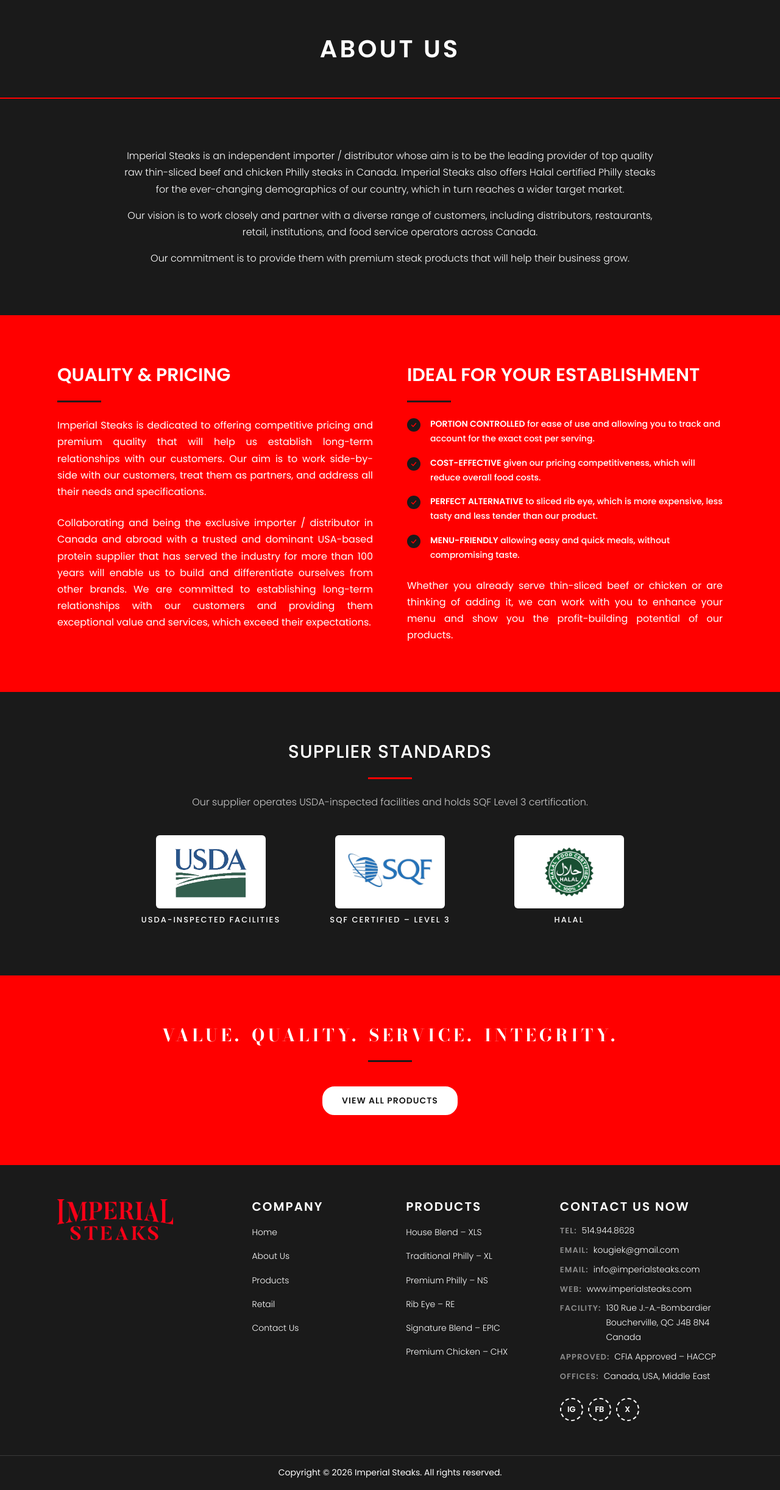
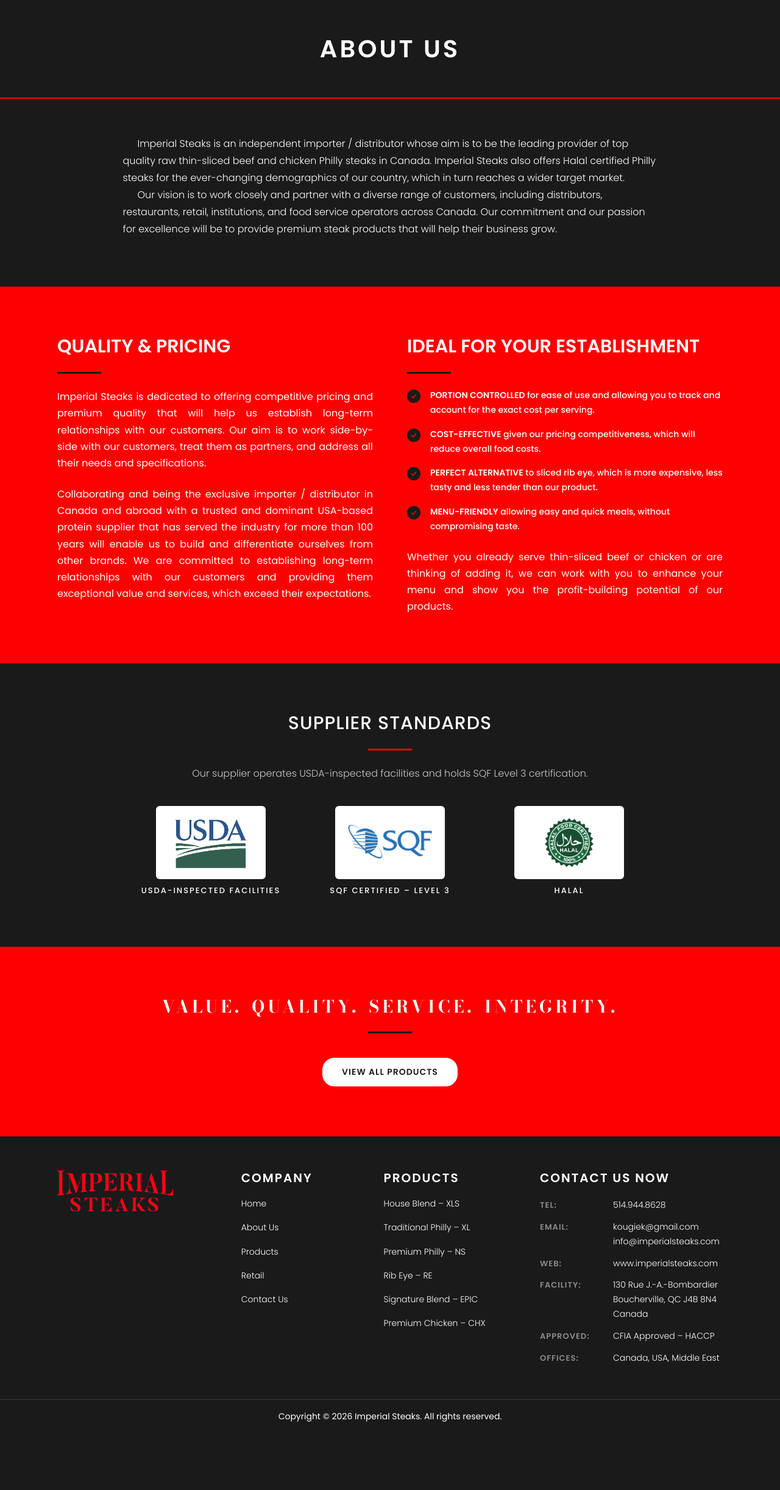
Before and after one commit to developerrightclixs/imperial-steaks, a PHP site: page /about.html in a window 1280 px wide. Shown: the part 101-2545 px from the top of the page at 61% size. After the commit the page ends 2433 px from the top, so only its background shows below. Run offline with PHP 8.4, Linux system fonts and the light colour scheme.

Commit message:
Match About intro and footer contact list to client screenshots
Co-Authored-By: Claude Opus 5.5 <noreply@anthropic.com>

```diff
--- a/about.html
+++ b/about.html
@@ -86,22 +86,23 @@
        a first-line indent; the indent is gone, since it has nothing to key off
        once the lines are centred.
        Client revision (Nov 6): the centred block is about 3% wider.
+       Client revision (Nov 6, later): matched to the client's screenshot - two
+       left-aligned paragraphs, first-line indent, no gap between them, and the
+       commitment sentence reworded and folded into the vision paragraph.
        ===================================================================== -->
-  <section class="section imperial-intro" aria-labelledby="about-intro-heading">
+  <section class="section imperial-intro imperial-intro--about" aria-labelledby="about-intro-heading">
     <div class="container container--narrow imperial-intro__column">
       <h2 class="sr-only" id="about-intro-heading">About Imperial Steaks</h2>
 
-      <p class="imperial-intro__text text-center" data-reveal="up">Imperial Steaks is an independent
-        importer / distributor whose aim is to be the leading provider of top quality raw thin-sliced beef and chicken
-        Philly steaks in Canada. Imperial Steaks also offers Halal certified Philly steaks for the ever-changing
-        demographics of our country, which in turn reaches a wider target market.</p>
+      <p class="imperial-intro__text" data-reveal="up">Imperial Steaks is an independent importer / distributor whose
+        aim is to be the leading provider of top quality raw thin-sliced beef and chicken Philly steaks in Canada.
+        Imperial Steaks also offers Halal certified Philly steaks for the ever-changing demographics of our country,
+        which in turn reaches a wider target market.</p>
 
-      <p class="imperial-intro__text text-center" data-reveal="up">Our vision is to work closely and
-        partner with a diverse range of customers, including distributors, restaurants, retail, institutions, and food
-        service operators across Canada.</p>
-
-      <p class="imperial-intro__text text-center" data-reveal="up">Our commitment is to provide them with
-        premium steak products that will help their business grow.</p>
+      <p class="imperial-intro__text" data-reveal="up">Our vision is to work closely and partner with a diverse range
+        of customers, including distributors, restaurants, retail, institutions, and food service operators across
+        Canada. Our commitment and our passion for excellence will be to provide premium steak products that will
+        help their business grow.</p>
     </div>
   </section>
 
@@ -297,11 +298,10 @@
           </li>
           <li class="imperial-footer__contact-item">
             <span class="imperial-footer__contact-label">Email:</span>
-            <a href="mailto:kougiek@gmail.com">kougiek@gmail.com</a>
-          </li>
-          <li class="imperial-footer__contact-item">
-            <span class="imperial-footer__contact-label">Email:</span>
-            <a href="mailto:info@imperialsteaks.com">info@imperialsteaks.com</a>
+            <span class="imperial-footer__values">
+              <a href="mailto:kougiek@gmail.com">kougiek@gmail.com</a>
+              <a href="mailto:info@imperialsteaks.com">info@imperialsteaks.com</a>
+            </span>
           </li>
           <li class="imperial-footer__contact-item">
             <span class="imperial-footer__contact-label">Web:</span>
@@ -320,12 +320,6 @@
             <span>Canada, USA, Middle East</span>
           </li>
         </ul>
-
-        <div class="imperial-social" role="list" aria-label="Social profiles (coming soon)">
-          <span class="imperial-social__item" role="listitem">IG</span>
-          <span class="imperial-social__item" role="listitem">FB</span>
-          <span class="imperial-social__item" role="listitem">X</span>
-        </div>
       </div>
 
     </div>
--- a/assets/css/components.css
+++ b/assets/css/components.css
@@ -430,8 +430,17 @@
 /* Client, Nov 3: "Premium Philly Steaks" paragraphs open with a first-line indent. */
 .imperial-intro__text--indent { text-indent: 2em; }
 
-/* Client, Nov 6: the centred About intro runs about 3% wider than --narrow. */
+/* Client, Nov 6: the About intro runs about 3% wider than --narrow. Left-aligned
+   with a first-line indent and no gap, so the paragraphs read as one block. */
 .container.imperial-intro__column { max-width: 925px; }
+
+.imperial-intro--about { padding-top: calc(var(--is-section-y) * 0.75); }
+
+.imperial-intro__column .imperial-intro__text {
+  margin-bottom: 0;
+  line-height: 1.75;
+  text-indent: 1.5em;
+}
 
 .imperial-intro__image { border-radius: var(--is-radius-media); }
 
@@ -1009,7 +1018,8 @@
 
 .imperial-footer__grid {
   display: grid;
-  grid-template-columns: 1.3fr 1fr 1fr 1.2fr;
+  /* The contact column is fixed so its longest value stays on one line. */
+  grid-template-columns: 1.2fr 0.9fr 1fr 300px;
   gap: var(--is-gap-grid);
 }
 
@@ -1052,11 +1062,16 @@
 /* wp_nav_menu() renders <li> children; keep the same rhythm as the prototype. */
 .imperial-footer__list li { margin-bottom: 6px; }
 
-.imperial-footer__contact { display: grid; gap: var(--is-space-xs); }
+.imperial-footer__contact {
+  display: grid;
+  gap: 12px;
+  margin-top: 21px;
+}
 
+/* Labels in one column, values in the next. */
 .imperial-footer__contact-item {
-  display: flex;
-  gap: var(--is-space-xs);
+  display: grid;
+  grid-template-columns: 120px 1fr;
   align-items: baseline;
   color: var(--is-white);
   font-size: var(--is-size-small);
@@ -1064,38 +1079,18 @@
 
 .imperial-footer__contact-item a { color: var(--is-white); }
 
+/* Several values under one label, such as the two email addresses. */
+.imperial-footer__values { display: grid; }
+
 /* Each address row stays on one line; the street used to break at its hyphens. */
 .imperial-footer__address { white-space: nowrap; }
 
 .imperial-footer__contact-label {
-  flex: 0 0 auto;
   color: var(--is-grey-muted);
   font-size: var(--is-size-eyebrow);
   font-weight: 600;
   letter-spacing: 1px;
   text-transform: uppercase;
-}
-
-/* Social row: non-interactive until the client supplies profile URLs. */
-.imperial-social {
-  display: flex;
-  gap: var(--is-space-xs);
-  margin-top: var(--is-space-md);
-}
-
-.imperial-social__item {
-  display: flex;
-  align-items: center;
-  justify-content: center;
-  width: 38px;
-  height: 38px;
-  background-color: transparent;
-  border: 2px dashed var(--is-white);
-  border-radius: 50%;
-  color: var(--is-white);
-  font-size: var(--is-size-eyebrow);
-  font-weight: 600;
-  letter-spacing: 0;
 }
 
 .imperial-footer__bottom {
@@ -1152,6 +1147,9 @@
 
   .imperial-footer__grid { grid-template-columns: 1fr; }
 
+  /* 120px would push the values past the edge of a 320px phone. */
+  .imperial-footer__contact-item { grid-template-columns: 90px 1fr; }
+
   .imperial-product-row { padding-block: var(--is-space-lg); }
 
   .imperial-products__scroller { grid-auto-columns: minmax(240px, 1fr); }
```
Also changed, not shown: contact.html (+4 -11 lines), docs/ELEMENTOR_MIGRATION.md (+2 -5 lines), docs/PAGE_SECTION_MAP.md (+1 -2 lines), index.html (+5 -15 lines), products.html (+4 -11 lines), retail.html (+4 -11 lines), wp-theme/imperial-steaks/assets/css/components.css (+26 -28 lines), wp-theme/imperial-steaks/footer.php (+6 -23 lines), wp-theme/imperial-steaks/page-templates/template-about.php (+12 -11 lines), README.md, 1 other file.
